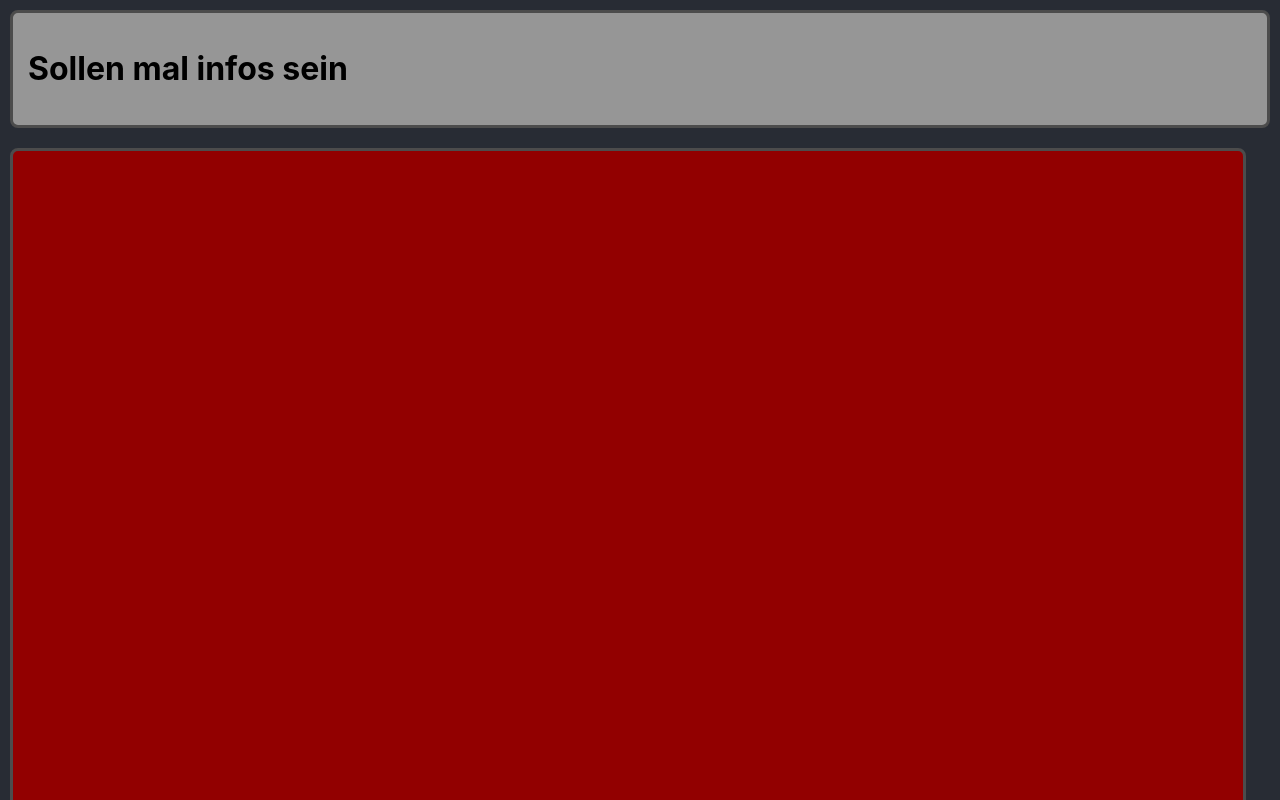
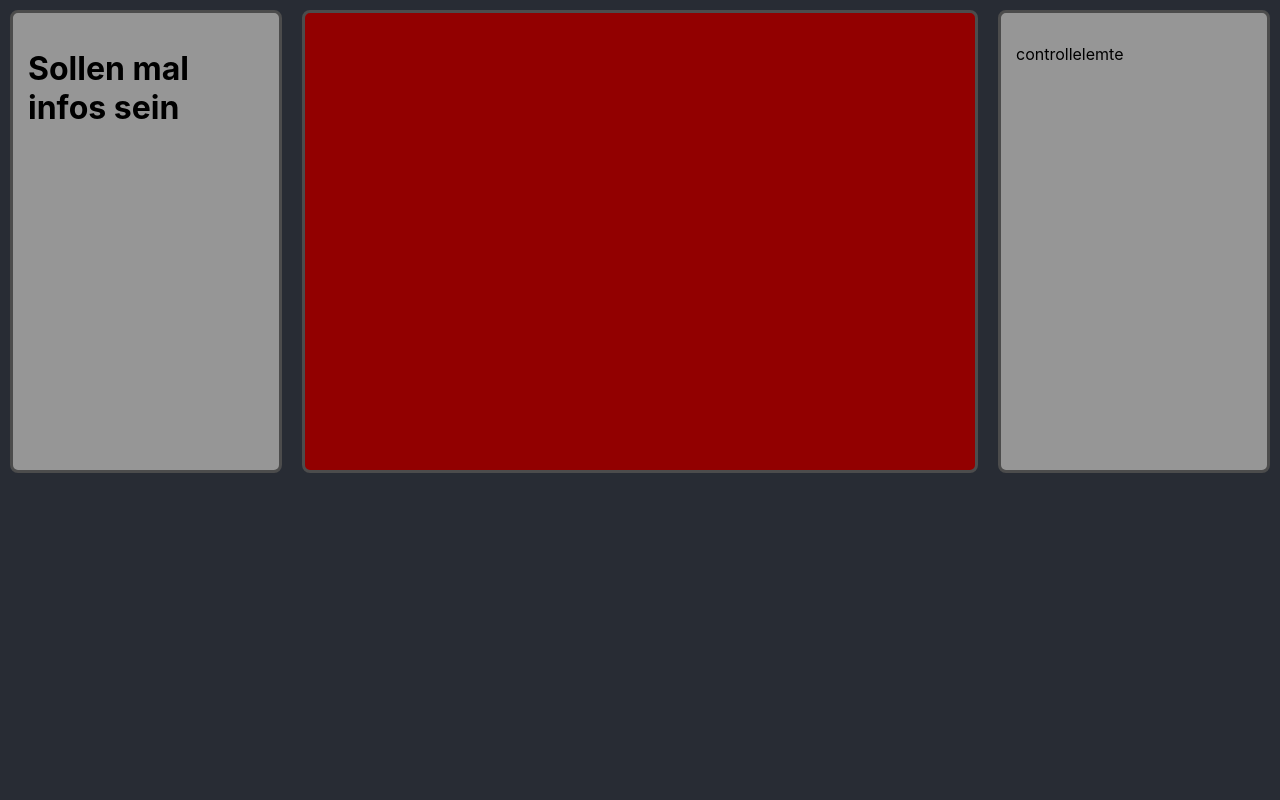
Before and after one commit to ft-KI/EKES, a React (Create React App) app in the folder webfrontend/: page / in a window 1280 px wide. Shown: the top 800 px of the page. Built offline with nearby package versions, Linux system fonts and the light colour scheme; no server answers.

Commit message:
aussehen wird langsam

```diff
--- a/webfrontend/src/App.css
+++ b/webfrontend/src/App.css
@@ -1,26 +1,33 @@
-
+#wrapper{
+  display: flex;
+  justify-content: center;
+}
 #screen {
+  width: 50%;
   padding: 15px;
   background-color: #920000;
   border-radius: 8px;
   border: 3px solid #4c4c4c;
   margin: 10px;
-//margin: auto;
-  //display: block;
+  float: left;
+
+
+}
+#infos {
+  width: 25%;
+  margin: 10px;
+  padding: 15px;
+  background-color: #969696;
+  border: 3px solid #4c4c4c;
+  border-radius: 8px;
   float: left;
 }
-#infos {
+#controll{
+  width: 25%;
+  float: left;
   margin: 10px;
   padding: 15px;
   background-color: #969696;
   border: 3px solid #4c4c4c;
   border-radius: 8px;
 }
-#controll{
-  float: right;
-  margin: 10px;
-  padding: 15px;
-  background-color: #969696;
-  border: 3px solid #4c4c4c;
-  border-radius: 8px;
-}
--- a/webfrontend/src/App.js
+++ b/webfrontend/src/App.js
@@ -139,6 +139,7 @@ function App() {
 
     return (
         <div className="App">
+            <div id="wrapper">
             <div id="infos">
                 <p id="test"></p>
             </div>
@@ -148,6 +149,7 @@ function App() {
             </div>
 
         </div>
+        </div>
     );
 
 }
```
